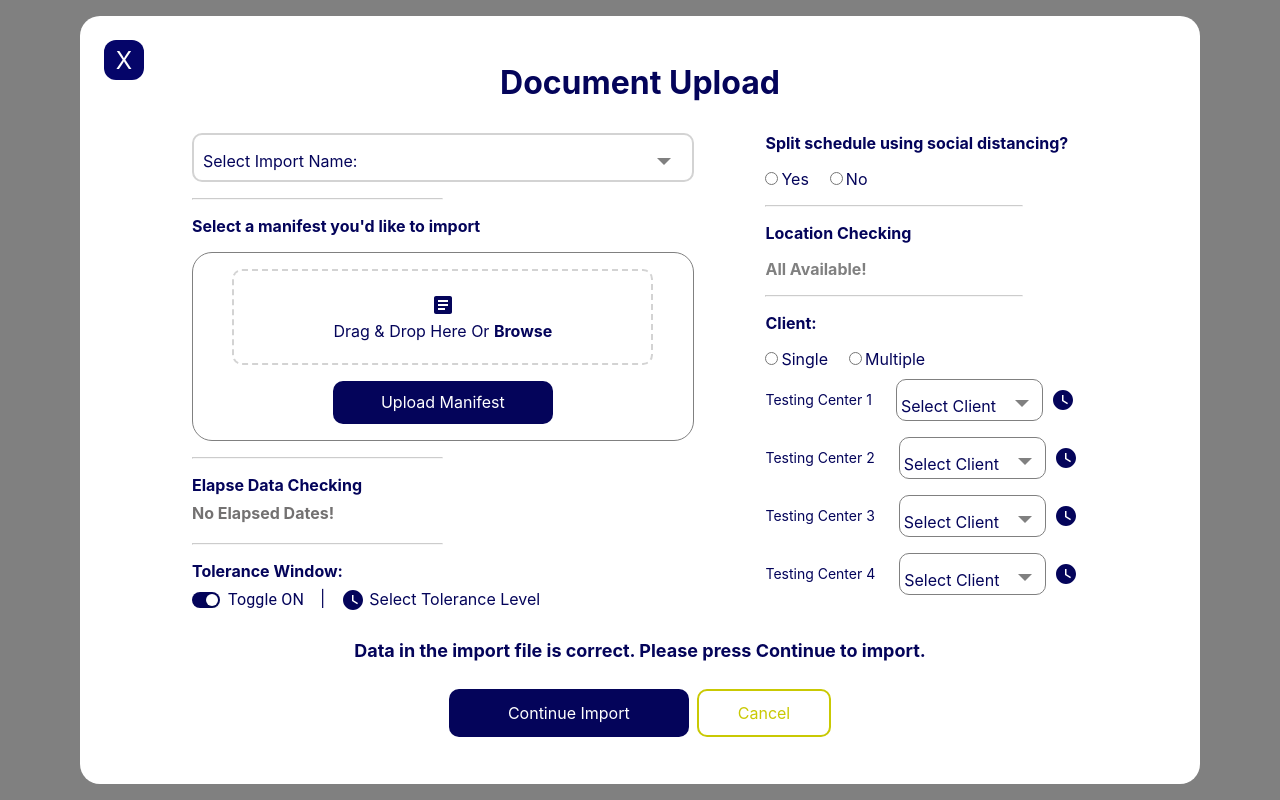
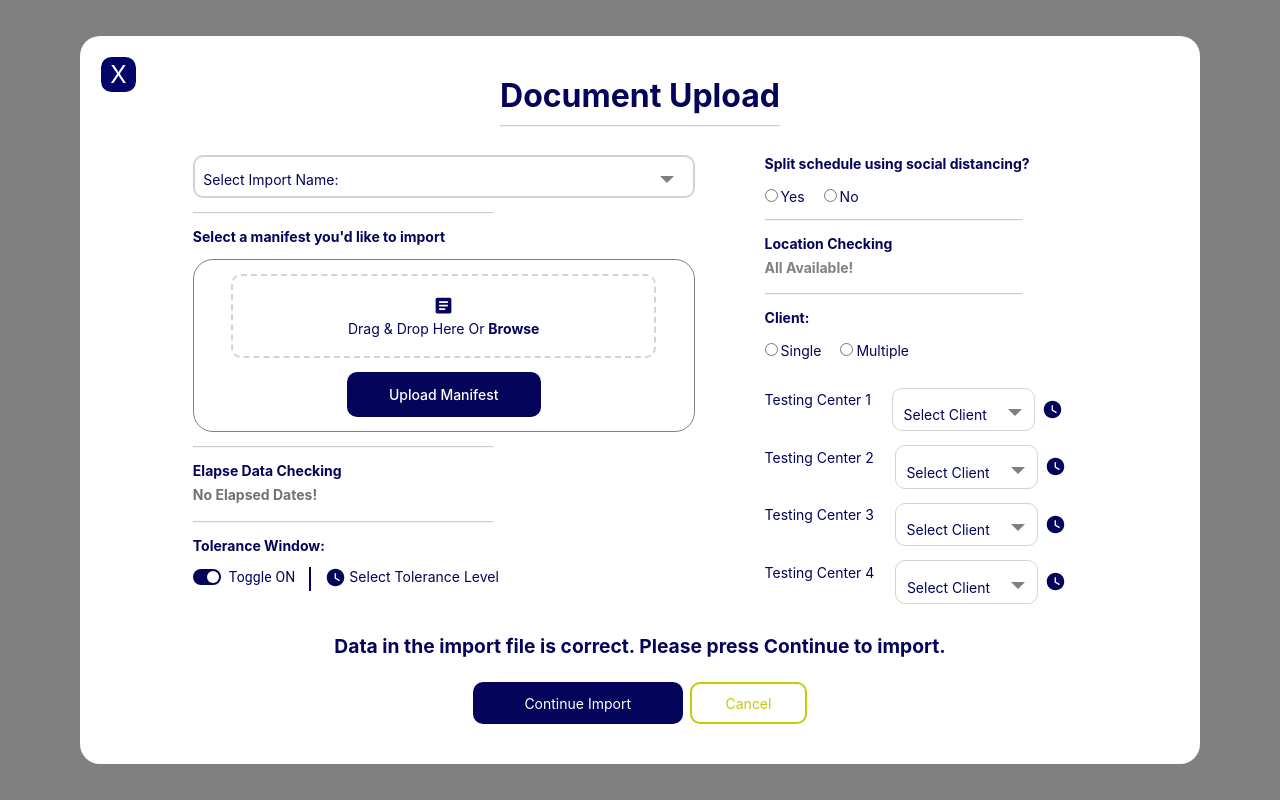
Before and after one commit to PetrosO123/document-upload, a React (Create React App) app: page / in a window 1280 px wide. Built offline with nearby package versions, Linux system fonts and the light colour scheme.

Commit message:
finishing touches

```diff
--- a/src/App.css
+++ b/src/App.css
@@ -1,6 +1,7 @@
 *{
   box-sizing: border-box;
   color: rgb(4, 4, 90);
+  font-size: 14px;
 }
 body{
   background-color: gray;
@@ -9,8 +10,8 @@ body{
   height: 100vh;
 }
 .App{
-  width: 70rem;
-  height: 48rem;
+  width: 80rem;
+  height: 52rem;
   background-color: white;
   border-radius: 20px;
   display: flex;
@@ -41,145 +42,20 @@ header{
   font-size: 32px;
   margin-bottom: 1.94rem;
 }
+header>hr{
+  width: 100%;
+  margin-top: 0.75rem;
+}
 main{
   width: 80%;
   height: 64%;
   margin-bottom: 0.94rem;
   display: flex;
-  justify-content: space-between;
-}
-.leftMain{
-  width: 56%;
-  height: 100%;
-  display: flex;
-  flex-direction: column;
-  gap: 1rem;
-  align-items: flex-start;
-  /* background-color: grey; */
-}
-.leftMain > *:not(hr){
-  /* background-color: lightgrey; */
-  width: 100%;
-  min-height: 2.5rem;
-  /* border: 2px solid black; */
-}
-.importName{
-  border-radius: 10px;
-  border: 2px solid lightgray;
-  background-color: white;
-  display: flex;
-  justify-content: space-between;
-  min-height: 2.5rem;
-  padding: 1rem 1rem 0.25rem 0.25rem;
-}
-.importText{
-  align-self: flex-end;
-  padding: 0 0 5px 5px;
-}
-.arrow {
-  width: 0;
-  height: 0;
-  border-left: 7px solid transparent;
-  border-right: 7px solid transparent;
-  border-top: 7px solid gray;
-  align-self: center;
-  margin-right: 5px;
-  padding-bottom: 0.25rem;
-}
-.importManifest{
-  /* display: flex;
-  flex-direction: column;
-  align-items: center; */
-}
-.manifestTitle{
-  font-weight: 700;
-  margin-bottom: 1rem;
-}
-.manifestSection{
-  /* width: 90%; */
-  /* height: 50%; */
-  border: 1px solid gray;
-  display: flex;
   justify-content: center;
-  align-items: center;
-  flex-direction: column;
-  padding: 1rem 1rem 0 1rem;
-  border-radius: 20px;
-}
-.dragDrop{
-  /* background-color: yellow; */
-  width: 90%;
-  /* width: 22rem; */
-  height: 6rem;
-  border: 2px dashed lightgray;
-  border-radius: 10px;
-  display: flex;
-  flex-direction: column;
-  align-items: center;
-  justify-content: center;
-  gap: 0.25rem;
-}
-
-.manifestUpload{
-  background-color: rgb(4, 4, 90);
-  color: white;
-  padding: 0.7rem 3rem;
-  border-radius: 10px;
-  margin: 1rem 0;
-}
-.manifestUpload:hover{
-  cursor: pointer;
-}
-.tolerance{
-  display: flex;
-  flex-direction: column;
-  gap: 0.44rem;
-}
-.toleranceTitle{
-  font-weight: 700;
-}
-
-
-.toleranceContainer{
-  display: flex;
-  gap: 1rem;
-}
-.toggleRight{
-  display: flex;
-  align-items: center;
-}
-.clock{
-  margin-right: 0.25rem;
-}
-.toleranceLevel{
-  align-self: flex-start;
-  padding-top: 0.1rem
-}
-.dataChecking{
-  font-weight: 700;
-  display: flex;
-  flex-direction: column;
-  justify-content: center;
-  gap: 0.5rem;
-}
-.dataSubtitle{
-  color: rgb(115, 113, 113);
-  margin-bottom: 0.25rem;
-}
-hr{
-  width: 50%;
-  margin: 0;
-  opacity: 0.5;
-  background-color: black;
-}
-.rightMain{
-  width: 36%;
-  height: 100%;
+  gap: 5rem;
 }
 footer{
   min-height: 10%;
-  /* width: 48.5%; */
-  /* background-color: grey; */
   display: flex;
   flex-direction: column;
   align-items: center;
@@ -187,7 +63,7 @@ footer{
 }
 .footerTitle{
   font-weight: 700;
-  font-size: 1.125rem;
+  font-size: 1.375rem;
 }
 .footerButtons{
   display: flex;
@@ -217,58 +93,3 @@ footer{
 .continue:hover, .cancel:hover{
   cursor: pointer;
 }
-.topRight{
-  height: 50%;
-  display: flex;
-  flex-direction: column;
-  gap: 1rem;
-}
-.bottomRight{
-  height:50%;
-}
-.clientForm{
-
-}
-.split, .location, .client{
-  display: flex;
-  flex-direction: column;
-  gap: 1rem;
-}
-.splitTitle, .location, .clientTitle{
-  font-weight:700
-}
-.available{
-  color: grey;
-}
-input:first-of-type{
-  margin-left: 0;
-}
-.rightHr{
-  width: 80%;
-}
-label:first-of-type{
-  margin-right: 1rem;
-}
-.clientForm{
-  width: 9.2rem;
-  border: 1px solid gray;
-  border-radius: 10px;;
-  display: flex;
-  justify-content: space-between;
-  padding: 1rem 0.5rem 0.25rem 0.25rem;
-}
-.TC{
-  font-size: 14px;
-  margin-right: 1rem;
-}
-.TCRows{
-  display: flex;
-  flex-direction: column;
-  gap:1rem;
-}
-.TCRow{
-  display: flex;
-  justify-content: flex-start;
-  align-items: center;
-  gap: 0.5rem;
-}
--- a/src/App.js
+++ b/src/App.js
@@ -7,7 +7,10 @@ function App() {
   return (
     <div className="App">
       <div className="close">X</div>
-      <header>Document Upload</header>
+      <header>
+        Document Upload
+        <hr></hr>
+      </header>
       <main>
         <LeftMain />
         <RightMain />
--- a/src/LeftMain.css
+++ b/src/LeftMain.css
@@ -0,0 +1,123 @@
+
+.leftMain{
+    width: 56%;
+    height: 100%;
+    display: flex;
+    flex-direction: column;
+    gap: 1rem;
+    align-items: flex-start;
+  }
+  .leftMain > *:not(hr){
+    width: 100%;
+    min-height: 2.5rem;
+  }
+  .importName{
+    border-radius: 10px;
+    border: 2px solid lightgray;
+    background-color: white;
+    display: flex;
+    justify-content: space-between;
+    min-height: 2.5rem;
+    padding: 1rem 1rem 0.25rem 0.25rem;
+  }
+  .importText{
+    align-self: flex-end;
+    padding: 0 0 5px 5px;
+  }
+  .importText>span{
+    color: rgb(73, 72, 72);
+  }
+  .arrow {
+    width: 0;
+    height: 0;
+    border-left: 7px solid transparent;
+    border-right: 7px solid transparent;
+    border-top: 7px solid gray;
+    align-self: center;
+    margin-right: 5px;
+    padding-bottom: 0.25rem;
+  }
+  .manifestTitle{
+    font-weight: 700;
+    margin-bottom: 1rem;
+  }
+  .manifestSection{
+    border: 1px solid gray;
+    display: flex;
+    justify-content: center;
+    align-items: center;
+    flex-direction: column;
+    padding: 1rem 1rem 0 1rem;
+    border-radius: 20px;
+  }
+  .dragDrop{
+    width: 90%;
+    height: 6rem;
+    border: 2px dashed lightgray;
+    border-radius: 10px;
+    display: flex;
+    flex-direction: column;
+    align-items: center;
+    justify-content: center;
+    gap: 0.25rem;
+  }
+
+  .manifestUpload{
+    background-color: rgb(4, 4, 90);
+    color: white;
+    padding: 1rem 3rem;
+    border-radius: 10px;
+    margin: 1rem 0;
+    font-size: 14px;
+    font-weight: 550;
+  }
+  .manifestUpload:hover{
+    cursor: pointer;
+  }
+  .tolerance{
+    display: flex;
+    flex-direction: column;
+    gap: 0.44rem;
+  }
+  .toleranceTitle{
+    font-weight: 700;
+    margin-bottom: 0.5rem;
+  }
+  .toleranceContainer{
+    display: flex;
+    gap: 1rem;
+    /* justify-content: flex-start; */
+  }
+  .toleranceDivider{
+    height: 24px;
+    width: 1.5px;
+    background-color:rgb(4, 4, 90);
+  }
+  .toggleRight{
+    display: flex;
+    align-items: center;
+  }
+  .clock{
+    margin-right: 0.25rem;
+  }
+  .toleranceLevel{
+    align-self: flex-start;
+    padding-top: 0.1rem
+  }
+  .dataChecking{
+    font-weight: 700;
+    display: flex;
+    flex-direction: column;
+    justify-content: center;
+    gap: 0.5rem;
+  }
+  .dataSubtitle{
+    color: rgb(115, 113, 113);
+    margin-bottom: 0.25rem;
+  }
+  hr{
+    width: 60%;
+    margin: 0;
+    opacity: 0.5;
+    background-color: black;
+  }
--- a/src/LeftMain.js
+++ b/src/LeftMain.js
@@ -4,7 +4,9 @@ import Stack from "@mui/material/Stack";
 import Typography from "@mui/material/Typography";
 import WatchLaterIcon from "@mui/icons-material/WatchLater";
 import ArticleIcon from "@mui/icons-material/Article";
-import "./App.css";
+import "./LeftMain.css";
+import { useState } from "react";
+
 const AntSwitch = styled(Switch)(({ theme }) => ({
   width: 28,
   height: 16,
@@ -50,11 +52,32 @@ const AntSwitch = styled(Switch)(({ theme }) => ({
     boxSizing: "border-box",
   },
 }));
+
 function LeftMain() {
+  const [importName, setImportName] = useState(null);
+  const handleFileChange = (event) => {
+    const file = event.target.files[0];
+    setImportName(file.name);
+  };
+
+  const handleDragOver = (event) => {
+    event.preventDefault();
+  };
+  const handleDrop = (event) => {
+    event.preventDefault();
+    const file = event.dataTransfer.files[0];
+    setImportName(file.name);
+  };
+
+  const triggerFileInputClick = () => {
+    document.getElementById("fileUploadInput").click();
+  };
   return (
     <div className="leftMain">
       <div className="importName">
-        <div className="importText">Select Import Name:</div>
+        <div className="importText">
+          Select Import Name: <span>{importName}</span>
+        </div>
         <div className="arrow"></div>
       </div>
       <hr />
@@ -62,14 +85,26 @@ function LeftMain() {
         <div className="manifestTitle">
           Select a manifest you'd like to import
         </div>
-        <div className="manifestSection">
+        <div
+          className="manifestSection"
+          onDragOver={handleDragOver}
+          onDrop={handleDrop}
+        >
           <div className="dragDrop">
             <ArticleIcon />
             <span>
               Drag & Drop Here Or <strong>Browse</strong>
             </span>
           </div>
-          <div className="manifestUpload">Upload Manifest</div>
+          <div className="manifestUpload" onClick={triggerFileInputClick}>
+            Upload Manifest
+          </div>
+          <input
+            type="file"
+            id="fileUploadInput"
+            style={{ display: "none" }}
+            onChange={handleFileChange}
+          />
         </div>
       </div>
       <hr />
@@ -92,7 +127,7 @@ function LeftMain() {
               </Stack>
             </div>
           </div>
-          <div className="toleranceDivider">|</div>
+          <div className="toleranceDivider"></div>
           <div className="toggleRight">
             <div className="clock">
               <WatchLaterIcon />
--- a/src/RightMain.css
+++ b/src/RightMain.css
@@ -0,0 +1,71 @@
+.rightMain{
+    width: 36%;
+}
+.topRight{
+    height: 50%;
+    display: flex;
+    flex-direction: column;
+    gap: 1rem;
+  }
+  .bottomRight{
+    height:50%;
+  }
+  .split, .location, .client{
+    display: flex;
+    flex-direction: column;
+    gap: 1rem;
+  }
+  .location{
+    gap: 0.5rem;
+  }
+  .splitTitle, .location, .clientTitle{
+    font-weight:700
+  }
+  .available{
+    color: grey;
+    margin-bottom: 0.25rem;
+  }
+  input:first-of-type{
+    margin-left: 0;
+  }
+  .rightHr{
+    width: 80%;
+  }
+  label:first-of-type{
+    margin-right: 1rem;
+  }
+  .clientForm{
+    width: 10.2rem;
+    border: 1px solid lightgray;
+    border-radius: 10px;;
+    display: flex;
+    justify-content: space-between;
+    padding: 1.25rem 0.5rem 0.5rem 0.75rem;
+  }
+  .TC{
+    font-size: 14px;
+    margin-right: 1rem;
+    align-self: flex-start;
+    margin-top: 0.25rem;
+  }
+  .TCRows{
+    display: flex;
+    flex-direction: column;
+    gap:1rem;
+  }
+  .TCRow{
+    display: flex;
+    justify-content: flex-start;
+    align-items: center;
+    gap: 0.5rem;
+  }
+  .arrow {
+    width: 0;
+    height: 0;
+    border-left: 7px solid transparent;
+    border-right: 7px solid transparent;
+    border-top: 7px solid gray;
+    align-self: center;
+    margin-right: 5px;
+    padding-bottom: 0.25rem;
+  }
--- a/src/RightMain.js
+++ b/src/RightMain.js
@@ -1,5 +1,5 @@
 import WatchLaterIcon from "@mui/icons-material/WatchLater";
-import "./App.css";
+import "./RightMain.css";
 function RightMain() {
   const centers = [];
   for (let i = 1; i <= 4; i++) {
```
